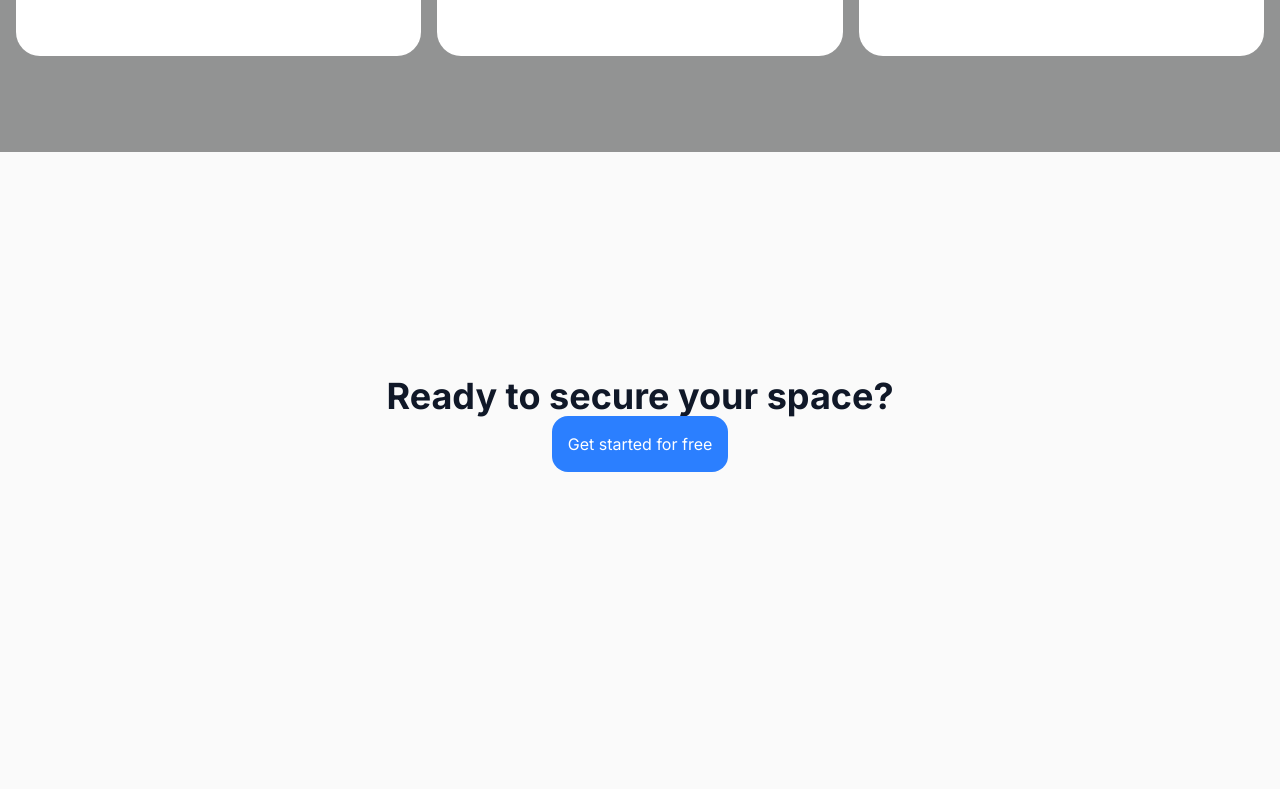
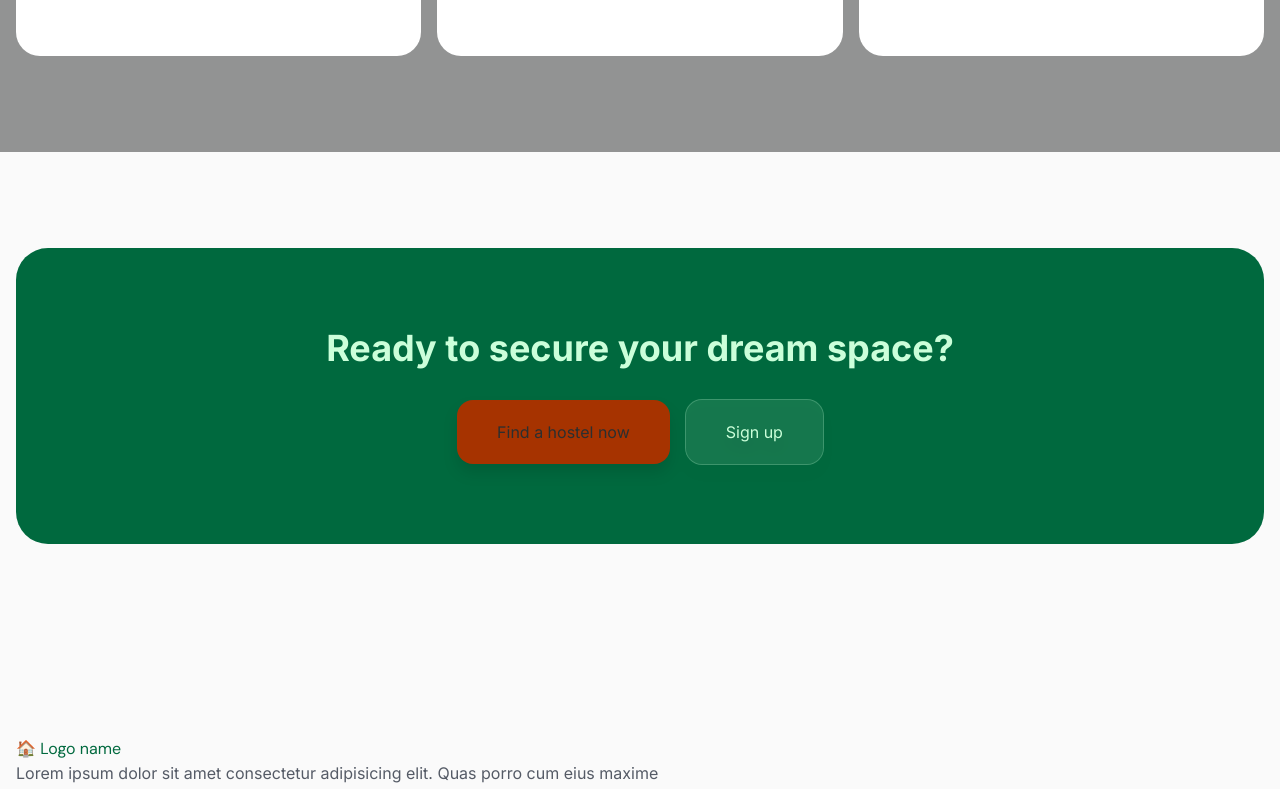
Before and after one commit to fagbenjaenoch/dorms-ng, a Next.js app in the folder apps/frontend/: page / in a window 1280 px wide. Shown: the part 1828-2617 px from the top of the page. Built offline with nearby package versions, Linux system fonts and the light colour scheme.

Commit message:
updated cta section to new ui

```diff
--- a/apps/frontend/app/components/CtaSection.tsx
+++ b/apps/frontend/app/components/CtaSection.tsx
@@ -2,13 +2,19 @@ export default function CtaSection() {
   return (
     <section>
       <div className="container">
-        <div className="py-32 text-center">
-          <h2 className="font-bold text-2xl lg:text-4xl">
-            Ready to secure your space?
-          </h2>
-          <button className="bg-blue-500 text-white p-4 rounded-2xl cursor-pointer hover:bg-blue-600 transition-all">
-            Get started for free
-          </button>
+        <div className="bg-primary text-[#cbffda] p-20 text-center space-y-8 rounded-4xl">
+          <p className="font-bold text-3xl lg:text-4xl">
+            Ready to secure your dream space?
+          </p>
+
+          <div className="flex gap-4 drop-shadow-xl justify-center">
+            <button className="bg-secondary text-foreground px-10 py-5 rounded-2xl cursor-pointer transition-all">
+              Find a hostel now
+            </button>
+            <button className="backdrop-blur-md ring-1 ring-[#cbffda]/30 bg-[#cbffda]/10 px-10 py-5 rounded-2xl cursor-pointer transition-all">
+              Sign up
+            </button>
+          </div>
         </div>
       </div>
     </section>
--- a/apps/frontend/app/components/LandingSearch.tsx
+++ b/apps/frontend/app/components/LandingSearch.tsx
@@ -9,13 +9,13 @@ export default function LandingSearch() {
       <div className="px-4 py-4 flex items-center gap-3 bg-foreground rounded-xl">
         <HiLocationMarker size={20} className="text-primary" />
         <input
-          className=" text-gray-900/60"
+          className=" text-gray-900/60 w-full"
           placeholder="Which University or City?"
         />
       </div>
       <div className="px-4 py-4 flex gap-3 bg-foreground rounded-xl">
         <MdApartment className="text-primary" size={20} />
-        <span className="flex gap-2">
+        <span className="w-full flex gap-2 justify-between items-center">
           Self Contain <BiChevronDown size={20} />
         </span>
       </div>
```
